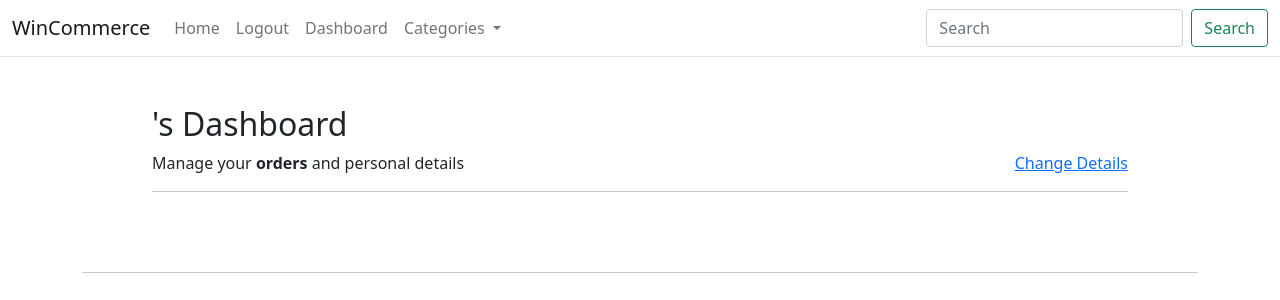
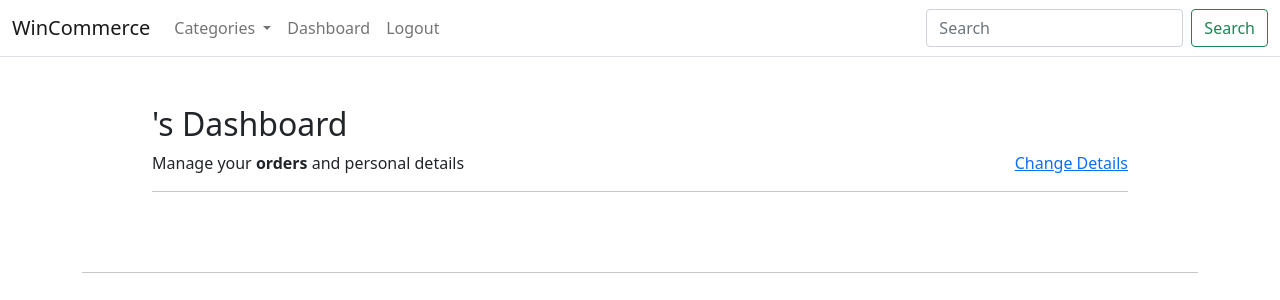
Before and after one commit to winfred56/WinCommerce-v1.2, a Django app: page /accounts/dashboard/ in a window 1280 px wide. Shown: the top 300 px of the page. Run offline with Django 4.2, Linux system fonts and the light colour scheme; the visitor is signed in with stand-in values (Sample User, id 1).

Commit message:
Refactor code

```diff
--- a/accounts/urls.py
+++ b/accounts/urls.py
@@ -15,5 +15,6 @@
     path('dashboard/', views.dashboard, name='dashboard'),
     path('edit_details/', views.edit_details, name='edit_details'),
     path('delete_user/', views.delete_user, name='delete_user'),
+    path('delete_confirm/', TemplateView.as_view(template_name='accounts/delete_confirm.html'), name='delete_confirm'),
     path('delete_confirm/', TemplateView.as_view(template_name="account/delete_confirm.html"), name='delete_confirm'),
 ]
--- a/accounts/views.py
+++ b/accounts/views.py
@@ -73,5 +73,6 @@
     user = UserBase.object.get(id=request.user.id)
     user.is_active = False
     user.save()
-    logout(request, user)
+    logout(request)
+    user.delete()
     return redirect('accounts:delete_confirm')
--- a/templates/shop/base.html
+++ b/templates/shop/base.html
@@ -21,21 +21,6 @@
                 </button>
                 <div class="collapse navbar-collapse" id="navbarCollapse">
                     <ul class="navbar-nav me-auto mb-2 mb-md-0">
-                        <li class="nav-item active">
-                            <a class="nav-link" aria-current="page" href="/">Home</a>
-                        </li>
-                        {% if user.is_authenticated %}
-                        <li class="nav-item">
-                            <a class="nav-link" href="{% url 'accounts:logout' %}">Logout</a>
-                        </li>
-                        <li class="nav-item">
-                            <a class="nav-link" href="{% url 'accounts:dashboard' %}">Dashboard</a>
-                        </li>
-                        {% else %}
-                        <li class="nav-item">
-                            <a class="nav-link" href="{% url 'accounts:login' %}">Login</a>
-                        </li>
-                        {% endif %}
                         <li class="nav-item dropdown">
                             <a class="nav-link dropdown-toggle" href="#" id="navbarDropdown" role="button"
                                 data-bs-toggle="dropdown" aria-expanded="false">
@@ -49,6 +34,18 @@
                                 </li>
                                 {% endfor %}
                             </ul>
+                            {% if user.is_authenticated %}
+                                <li class="nav-item">
+                                    <a class="nav-link" href="{% url 'accounts:dashboard' %}">Dashboard</a>
+                                </li>
+                                <li class="nav-item">
+                                    <a class="nav-link" href="{% url 'accounts:logout' %}">Logout</a>
+                                </li>
+                                {% else %}
+                                <li class="nav-item">
+                                    <a class="nav-link" href="{% url 'accounts:login' %}">Login</a>
+                                </li>
+                                {% endif %}
                         </li>
                     </ul>
                     <form class="d-flex">
```
